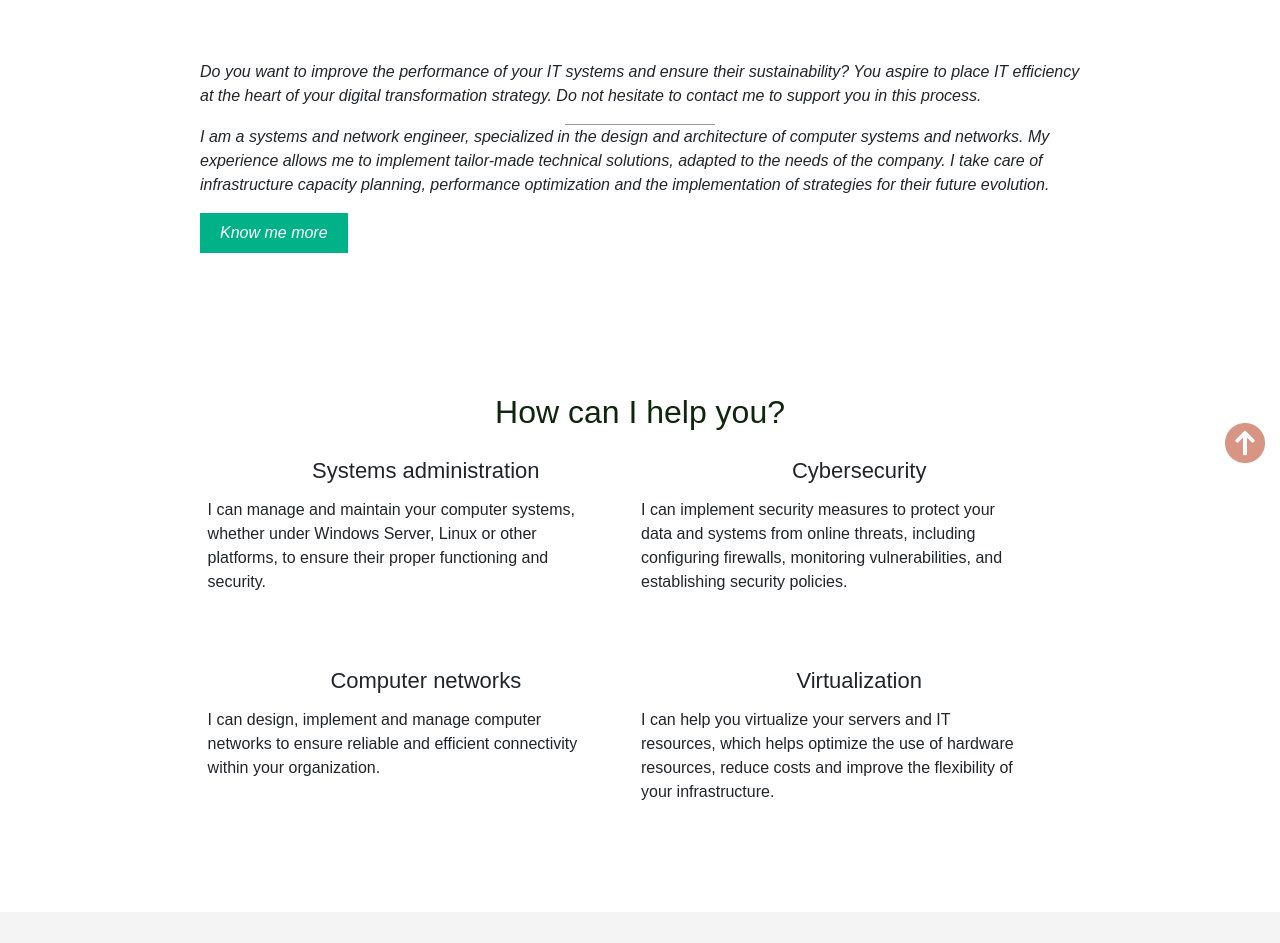
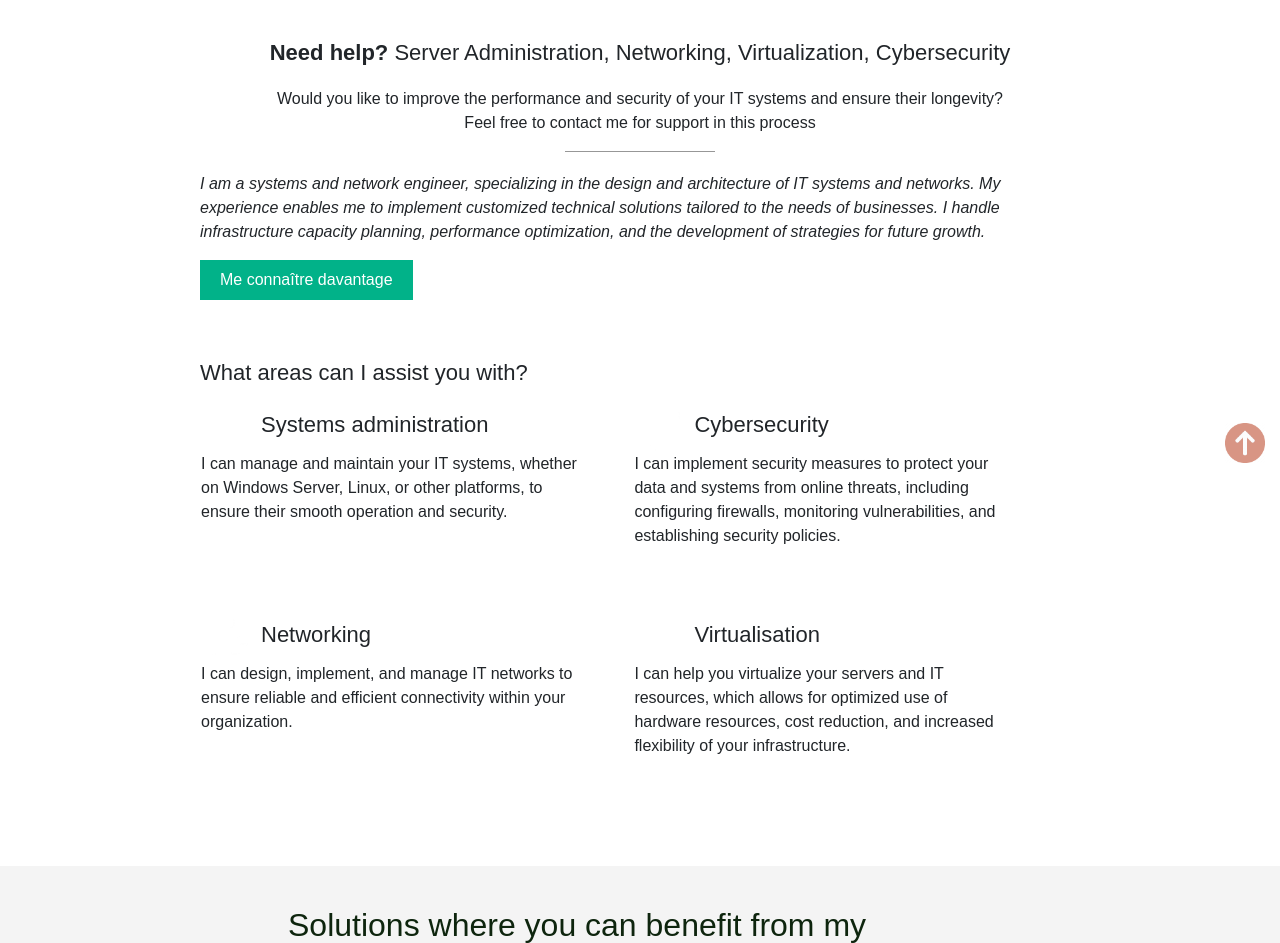
Before and after one commit to nouredinebechiri/nouredinebechiri.github.io, a plain HTML site: page en/index.html in a window 1280 px wide. Shown: the part 322-1265 px from the top of the page. Drawn offline with nearby package versions, Linux system fonts and the light colour scheme.

Commit message:
Add files via upload

```diff
--- a/en/index.html
+++ b/en/index.html
@@ -75,21 +75,19 @@
 
     </div>
 
-
-
-    <div class="section presentation" >
-        <p>
-            Do you want to improve the performance of your IT systems and ensure their sustainability? You aspire to place IT efficiency at the heart of your digital transformation strategy. Do not hesitate to contact me to support you in this process.
+    <div class="section" >
+        <h3 class="center"><span class="need_help">Need help? </span>Server Administration, Networking, Virtualization, Cybersecurity</h3>
+        <p class="center">
+            Would you like to improve the performance and security of your IT systems and ensure their longevity?<br>
+            Feel free to contact me for support in this process
         </p>
         <div class="separateur"></div>
-        <p class="" style="font-style: italic;">
-            I am a systems and network engineer, specialized in the design and architecture of computer systems and networks. My experience allows me to implement tailor-made technical solutions, adapted to the needs of the company. I take care of infrastructure capacity planning, performance optimization and the implementation of strategies for their future evolution.
+        <p class="presentation">
+            I am a systems and network engineer, specializing in the design and architecture of IT systems and networks. My experience enables me to implement customized technical solutions tailored to the needs of businesses. I handle infrastructure capacity planning, performance optimization, and the development of strategies for future growth.
         </p>
-        <a style="font-size: 16px;" class="contact-button2" href="#contacts">Know me more</a>
-    </div>
+        <a class="contact-button2" href="#contacts"> Me connaître davantage</a>
 
-    <div id="services" class="section description center">
-        <h2 class="service_title">How can I help you?</h2>
+        <h3 class="service_title">What areas can I assist you with?</h3>
         <table class="aa">
             <tr>
                 <td>
@@ -97,7 +95,7 @@
                         <img src="../img/systems-management.png" alt="">
                         <h3>Systems administration</h3>
                     </div>
-                    <p>I can manage and maintain your computer systems, whether under Windows Server, Linux or other platforms, to ensure their proper functioning and security.</p>
+                    <p>I can manage and maintain your IT systems, whether on Windows Server, Linux, or other platforms, to ensure their smooth operation and security.</p>
                 </td>
             </tr>
             <tr>
@@ -106,35 +104,31 @@
                         <img src="../img/cybersecurity.png" alt="">
                         <h3> Cybersecurity</h3>
                     </div>
-                    <p>
-                        I can implement security measures to protect your data and systems from online threats, including configuring firewalls, monitoring vulnerabilities, and establishing security policies.
-                    </p>
+                    <p>I can implement security measures to protect your data and systems from online threats, including configuring firewalls, monitoring vulnerabilities, and establishing security policies.</p>
                 </td>
             </tr>
             <tr>
                 <td>
                     <div class="help_categroies">
                         <img src="../img/network.png" alt="">
-                        <h3>Computer networks</h3>
+                        <h3>Networking</h3>
                     </div>
-                    <p>
-                        I can design, implement and manage computer networks to ensure reliable and efficient connectivity within your organization.
-                    </p>
+                    <p>I can design, implement, and manage IT networks to ensure reliable and efficient connectivity within your organization.</p>
+
                 </td>
             </tr>
             <tr>
                 <td>
                     <div class="help_categroies">
                         <img src="../img/virtualization.png" alt="">
-                        <h3>Virtualization</h3>
+                        <h3>Virtualisation</h3>
                   </div>
-                    <p>
-                        I can help you virtualize your servers and IT resources, which helps optimize the use of hardware resources, reduce costs and improve the flexibility of your infrastructure.
-                    </p>
+                  <p>I can help you virtualize your servers and IT resources, which allows for optimized use of hardware resources, cost reduction, and increased flexibility of your infrastructure.</p>
                 </td>
             </tr>
         </table>
     </div>
+
 
 
     <div class="section expertise">
@@ -332,7 +326,7 @@ Today, I am responsible for a team responsible for managing and securing the com
 
                     </ul>
                     <div class="icon_contact">
-                        <p style="font-size: 18px;"><b>Would you like to know more about me?</b></p>
+                        <p><b>Would you like to know more about me?</b></p>
                         <table>
                             <tr>
                                 <td>
```
